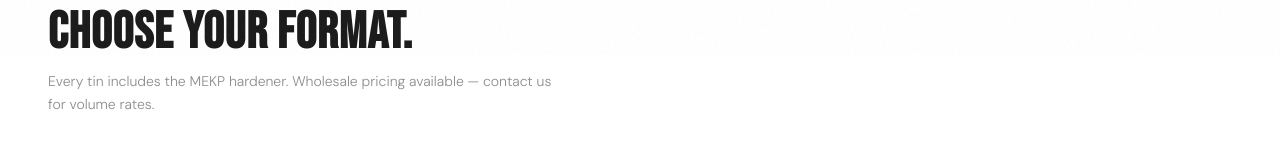
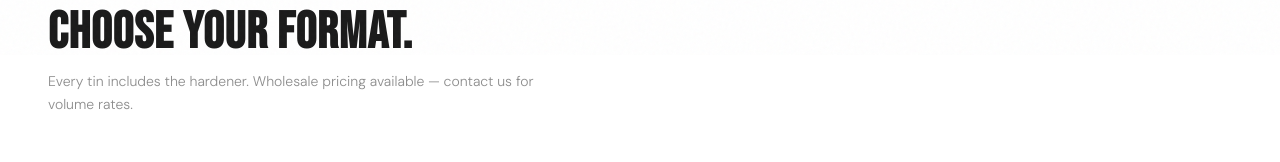
Before and after one commit to generalberr/polyfix-website, a Next.js app: page /putty in a window 1280 px wide. Shown: the part 745-907 px from the top of the page. Built offline with nearby package versions, Linux system fonts and the light colour scheme.

Commit message:
Add files via upload

```diff
--- a/src/app/putty/page.tsx
+++ b/src/app/putty/page.tsx
@@ -40,7 +40,7 @@
 
 const steps = [
   { num: '01', title: 'Prepare the Surface', desc: 'Sand the repair area down to bare metal using 80-grit sandpaper. Remove all rust, grease, oil, and contaminants. Wipe clean with a dry cloth.' },
-  { num: '02', title: 'Mix with Hardener', desc: 'Add a small dose of the included MEKP hardener to the desired quantity of putty. Mix thoroughly until the color is completely uniform. More hardener = faster cure.' },
+  { num: '02', title: 'Mix with Hardener', desc: 'Add a small dose of the included hardener to the desired quantity of putty. Mix thoroughly until the color is completely uniform. More hardener = faster cure.' },
   { num: '03', title: 'Apply the Putty', desc: 'Spread the mixed putty onto the clean, dry surface using a flexible applicator. Work quickly and build up layers as needed for deeper repairs.' },
   { num: '04', title: 'Sand & Finish', desc: 'Once cured, sand smooth starting with 80-grit, then 180, then 320. The neutral base is fully ready for primer and any topcoat color.' },
 ]
@@ -103,7 +103,7 @@
       <section className={styles.sizesSection}>
         <div className={styles.sectionTag}>Available Sizes</div>
         <h2>Choose your format.</h2>
-        <p className={styles.sectionSub}>Every tin includes the MEKP hardener. Wholesale pricing available — contact us for volume rates.</p>
+        <p className={styles.sectionSub}>Every tin includes the hardener. Wholesale pricing available — contact us for volume rates.</p>
         <div className={styles.sizesGrid}>
           {sizes.map(s => (
             <div key={s.kg} className={styles.sizeCard}>
```
